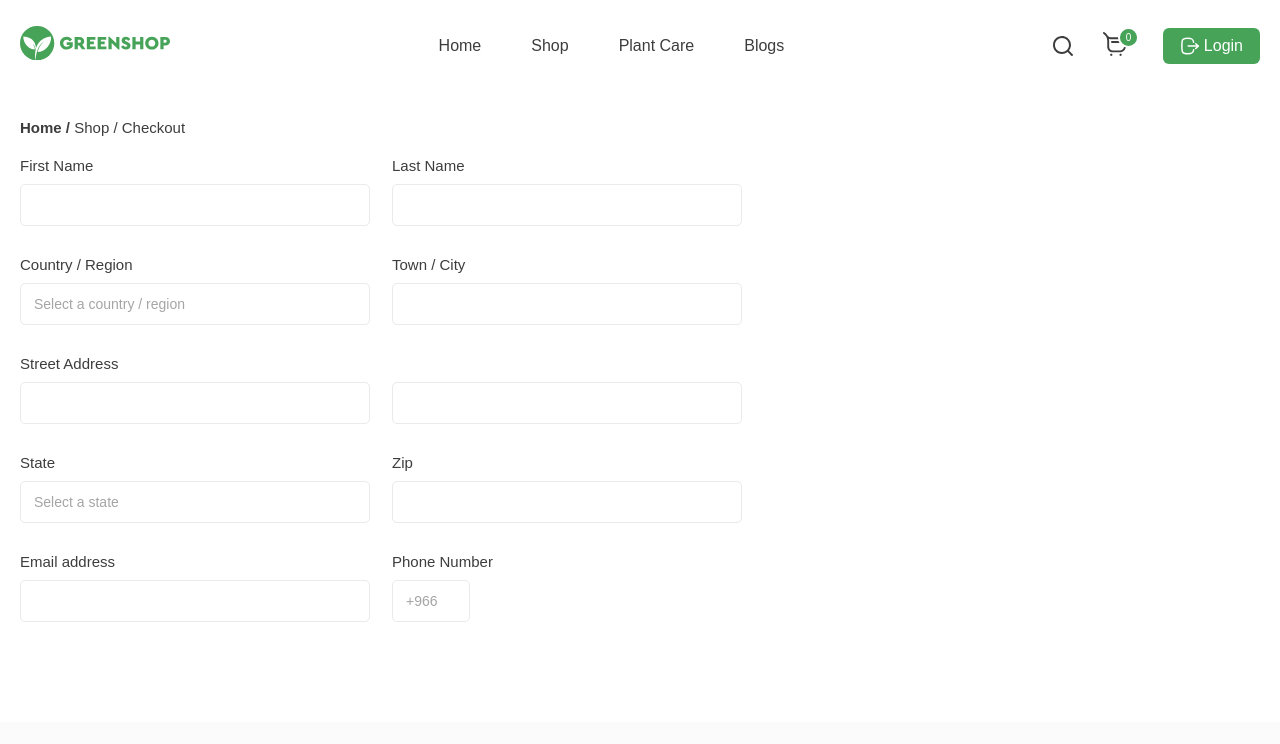
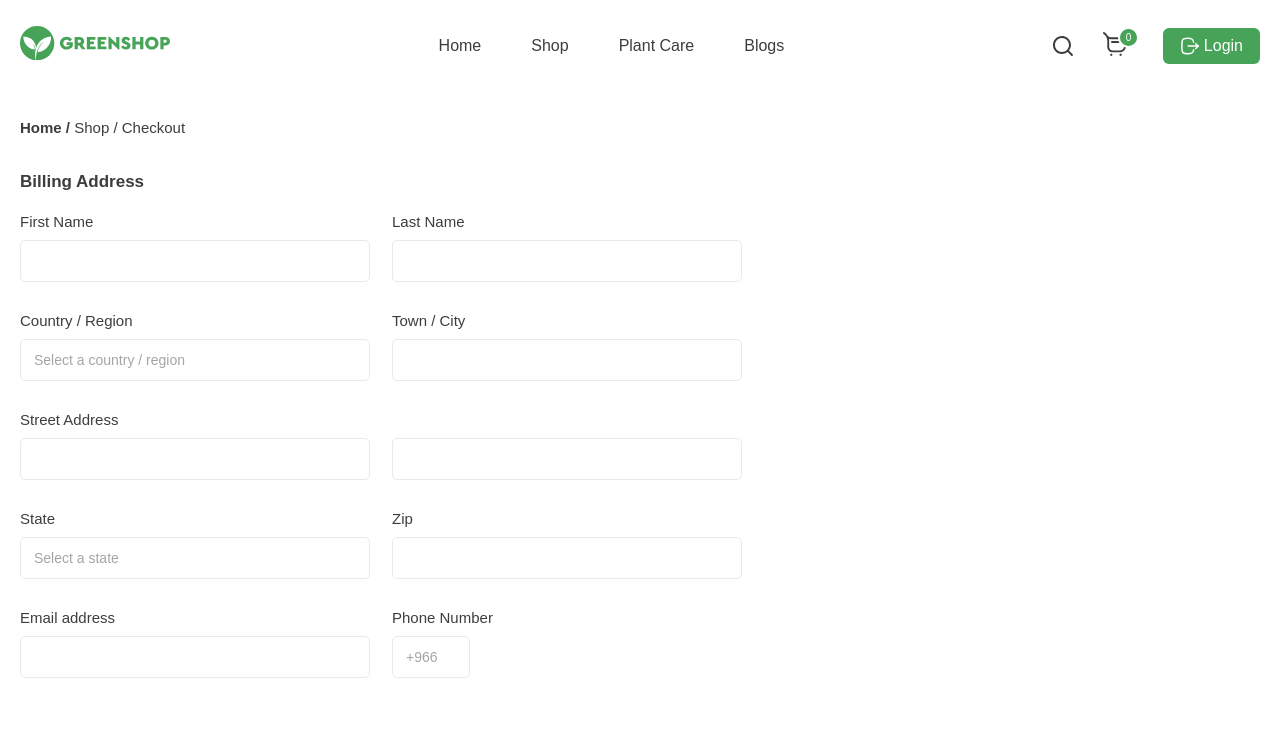
Before and after one commit to soto0/plants-shop, a React (Create React App) app: page /Checkout in a window 1280 px wide. Shown: the top 744 px of the page. Built offline with nearby package versions, Linux system fonts and the light colour scheme.

Commit message:
update files

```diff
--- a/src/components/Checkout/Checkout.module.css
+++ b/src/components/Checkout/Checkout.module.css
@@ -1,4 +1,8 @@
-.form__left {
+.title {
+    margin-top: 36px;
+}
+
+.form__blocks {
     display: grid;
     gap: 30px 22px;
     grid-auto-flow: dense;
--- a/src/components/Checkout/Checkout.tsx
+++ b/src/components/Checkout/Checkout.tsx
@@ -31,9 +31,11 @@ const Checkout: FC = () => {
             }}
             validationSchema={validationSchema}
         >
-            {({ values, handleChange, handleBlur, isValid, touched, errors }) => (
+            {({ values, handleChange, handleBlur, isValid, errors }) => (
                 <Form className={s.form}>
                     <div className={s.form__left}>
+                        <h3 className={s.title}>Billing Address</h3>
+                        <div className={s.form__blocks}>
                             <div className={s.form__block}>
                                 <label htmlFor="first_name" className={s.form__field_label}>
                                     First Name
@@ -147,6 +149,7 @@ const Checkout: FC = () => {
                                 <div className={s.phone__selector} id='phone'>+966</div>
                             </div>
                         </div>
+                    </div>
                 </Form>
             )}
         </Formik>
```
Lines whose indentation alone changed are shown as unchanged.
